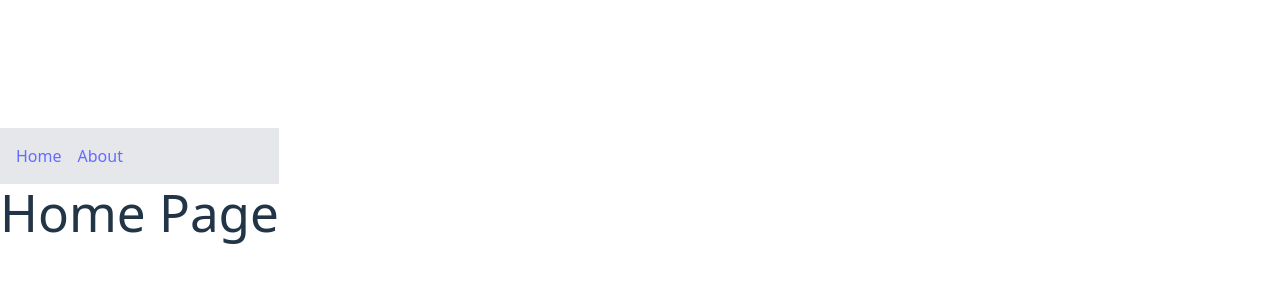
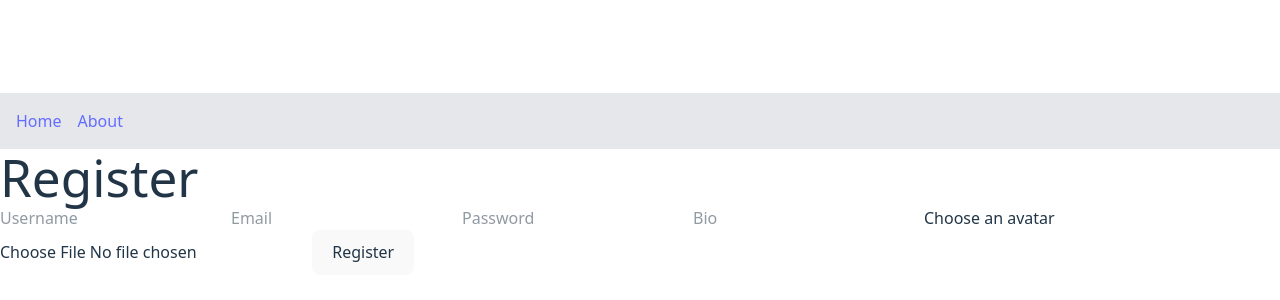
Before and after one commit to PhilLeGoff/hackaton_front, a React (Vite) app: page / in a window 1280 px wide. Shown: the part 216-516 px from the top of the page. Built offline with nearby package versions, Linux system fonts and the light colour scheme.

Commit message:
added login test

```diff
--- a/package.json
+++ b/package.json
@@ -11,6 +11,7 @@
   },
   "dependencies": {
     "@tailwindcss/vite": "^4.0.12",
+    "axios": "^1.8.2",
     "react": "^19.0.0",
     "react-dom": "^19.0.0",
     "react-router-dom": "^7.3.0",
--- a/src/pages/Home.jsx
+++ b/src/pages/Home.jsx
@@ -1,3 +1,86 @@
+import { useState } from "react";
+import axios from "axios";
+
 export default function Home() {
-  return <h1>Home Page</h1>;
+  const [formData, setFormData] = useState({
+    username: "",
+    email: "",
+    password: "",
+    bio: "",
+    avatar: null, // File
+  });
+
+  const [loading, setLoading] = useState(false);
+  const [message, setMessage] = useState("");
+
+  // Handle Input Change
+  const handleChange = (e) => {
+    setFormData({ ...formData, [e.target.name]: e.target.value });
+  };
+
+  // Handle File Change
+  const handleFileChange = (e) => {
+    const file = e.target.files[0];
+    console.log("Selected File:", file); // Debugging
+    setFormData({ ...formData, avatar: file });
+  };
+
+  // Handle Form Submit
+  const handleSubmit = async (e) => {
+    e.preventDefault();
+    setLoading(true);
+    setMessage("");
+
+    try {
+      const data = new FormData();
+      data.append("username", formData.username);
+      data.append("email", formData.email);
+      data.append("password", formData.password);
+      data.append("bio", formData.bio);
+      data.append("avatar", formData.avatar); // File
+
+      const response = await axios.post("http://localhost:3000/api/auth/register", data, {
+        headers: { "Content-Type": "multipart/form-data" },
+      });
+
+      setMessage("✅ Registration successful!");
+      console.log("Server Response:", response.data);
+    } catch (error) {
+      console.error("❌ Error:", error.response?.data || error.message);
+      setMessage("❌ Registration failed. Check console for details.");
+    } finally {
+      setLoading(false);
+    }
+  };
+
+  return (
+    <div className="container">
+      <h1>Register</h1>
+      <form onSubmit={handleSubmit} encType="multipart/form-data">
+        <input type="text" name="username" placeholder="Username" onChange={handleChange} required />
+        <input type="email" name="email" placeholder="Email" onChange={handleChange} required />
+        <input type="password" name="password" placeholder="Password" onChange={handleChange} required />
+        <input type="text" name="bio" placeholder="Bio" onChange={handleChange} required />
+
+        {/* File Input Wrapper */}
+        <label htmlFor="avatar" className="file-input-label">
+          Choose an avatar
+          <input
+            type="file"
+            name="avatar"
+            id="avatar"
+            accept="image/*"
+            onChange={handleFileChange}
+            required
+            className="file-input"
+          />
+        </label>
+
+        <button type="submit" disabled={loading}>
+          {loading ? "Registering..." : "Register"}
+        </button>
+      </form>
+      {message && <p>{message}</p>}
+    </div>
+  );
 }
```
Also changed, not shown: 2 other files (tests, documents, lock files or other folders).
